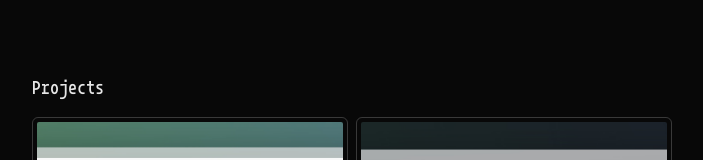
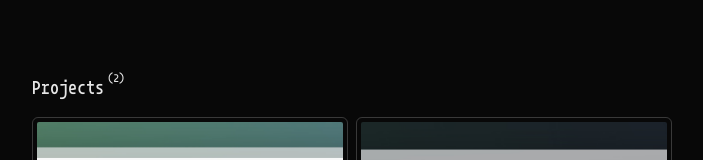
Before and after one commit to hendrckks/tetenga, a React (Vite) app: page / in a window 1280 px wide. Shown: the part 555-715 px from the top of the page, without its empty margins (288-991 px from the left). Built offline with nearby package versions, Linux system fonts and the light colour scheme; a web font is replaced by a local one.

Commit message:
dynamically display the number of projects

```diff
--- a/src/components/Venture.tsx
+++ b/src/components/Venture.tsx
@@ -115,9 +115,19 @@ const Venture: React.FC = () => {
     },
   ];
 
+  // Calculate the number of active (non-coming-soon) projects
+  const activeProjectsCount = ventures.filter(
+    (venture) => !venture.comingSoon
+  ).length;
+
   return (
     <div className="lg:px-0 px-3 w-full flex mt-6 flex-col gap-4 rounded-xl text-white">
-      <h2 className="text-xl font-medium text-white/90">Projects</h2>
+      <h2 className="text-xl font-medium text-white/90">
+        Projects
+        <span className="text-xs ml-1 relative bottom-3">
+          ({activeProjectsCount})
+        </span>
+      </h2>
       <div className="grid lg:grid-cols-2 grid-cols-1 gap-2">
         {ventures.map((venture, index) => (
           <VentureCard key={index} {...venture} />
```
